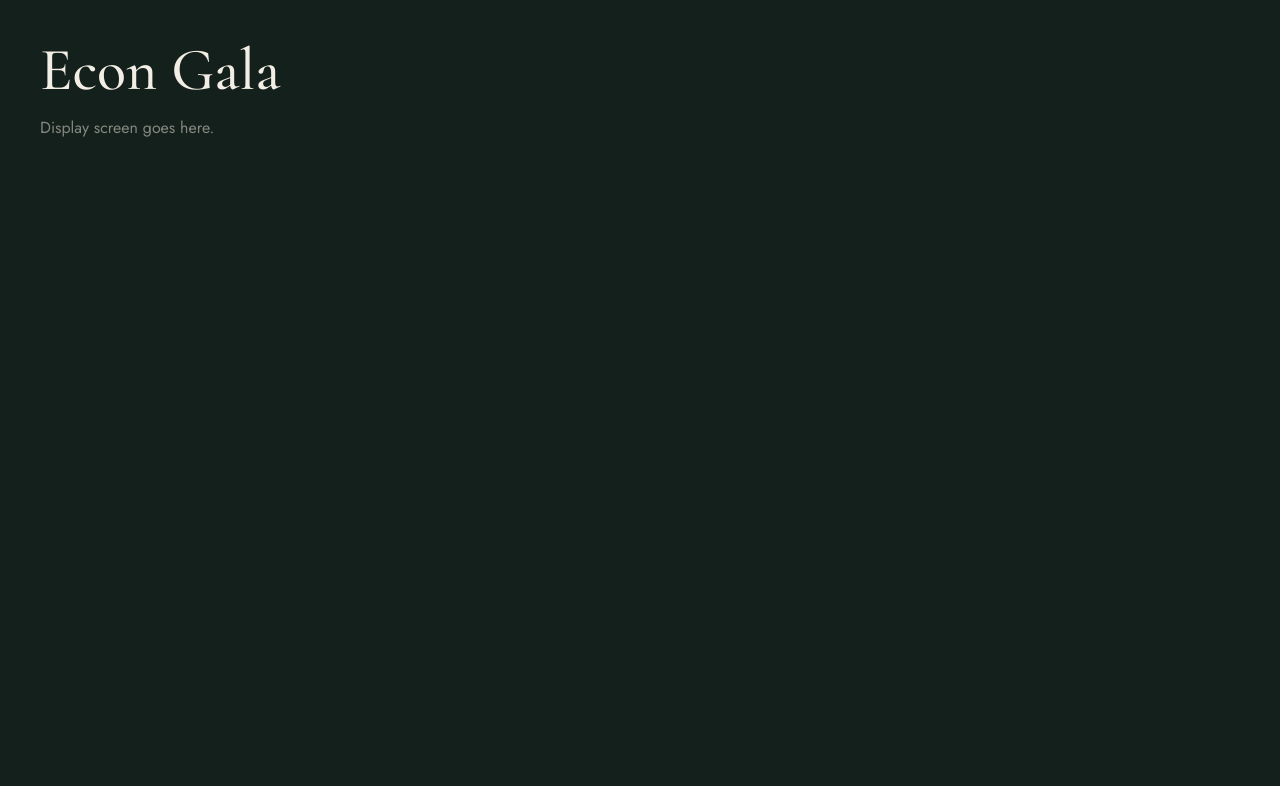
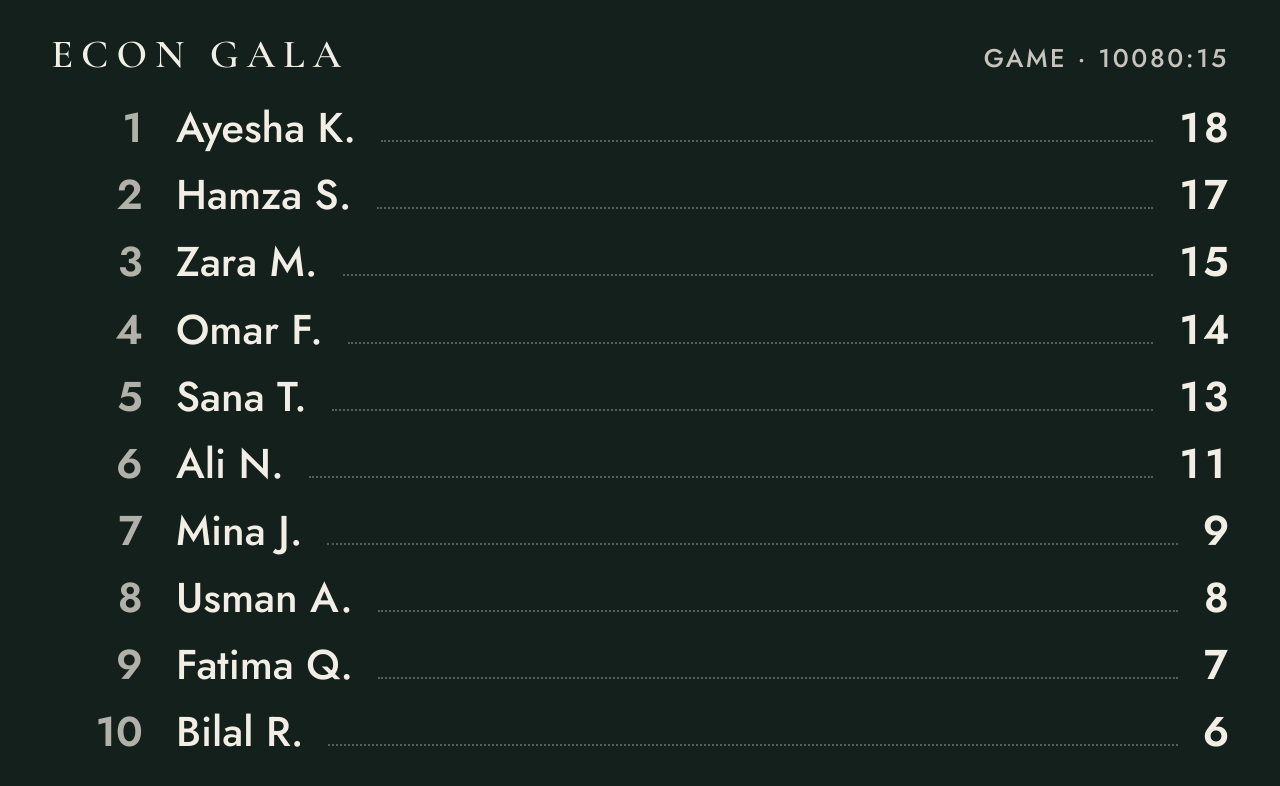
Before and after one commit to bilalakram2427-wq/econ-gala, a Next.js app: page /display in a window 1280 px wide. Shown: the top 786 px of the page. Built offline with nearby package versions, Linux system fonts and the light colour scheme.

Commit message:
Display: top 10 board with auto-recovery

```diff
--- a/app/(display)/display/page.tsx
+++ b/app/(display)/display/page.tsx
@@ -3,20 +3,194 @@
 /**
  * BIG SCREEN — Task 2.
  *
- * Runs unattended on a laptop plugged into a projector for over an hour.
- * Dark theme, very large type, readable at dusk from across a lawn.
+ * Projected outdoors at dusk and left alone for over an hour. Ivory on forest,
+ * no scrollbars, no cursor, no interaction. Shows the top 10 only.
  *
- * It must recover on its own: if the network drops or the laptop sleeps, it
- * reconnects and keeps going with nobody touching it. Test that by turning
- * the wifi off and on again.
+ * It must heal itself. If the wifi drops or the laptop sleeps:
+ *   - the last good standings stay on screen (never a blank page or an error),
+ *   - a small "Reconnecting…" note appears after 20 seconds without fresh data,
+ *   - polling restarts by itself when the network comes back, when the tab
+ *     becomes visible again, and every 30 seconds while data is stale (a
+ *     request that hung during sleep can never time out on its own).
+ *
+ * The display polls instead of using realtime. The guide allows either, and an
+ * 8-second lag on a leaderboard is not noticeable. All data comes from lib/api.
  */
 
+import { useEffect, useRef, useState } from 'react';
+import { Countdown } from '@/components/ui';
+import { adminApi, api, poll } from '@/lib/api';
+import { GAME, POLL_MS } from '@/lib/config';
+import type { GameState, LeaderboardRow } from '@/lib/types';
+
+/**
+ * End of the main round, 6:30 PM Karachi on gala day. This only draws the
+ * countdown in the corner. The server decides when the game really ends.
+ */
+const GAME_ENDS_AT = '2026-11-19T18:30:00+05:00';
+
+/** No fresh data for this long -> show the reconnecting note. */
+const STALE_AFTER_MS = 20_000;
+/** While stale, restart polling this often in case a request is stuck. */
+const KICK_EVERY_MS = 30_000;
+
+/** What the big screen calls each phase. COMEBACK looks like GAME on purpose:
+ *  the comeback round is announced by the host, not by this screen. */
+const PHASE_LABEL: Record<GameState, string> = {
+  SETUP: 'GETTING READY',
+  CHECKIN: 'CHECK-IN',
+  GAME: 'GAME',
+  COMEBACK: 'GAME',
+  LOCKED: 'FINAL SCORES',
+  VERIFIED: 'FINAL SCORES',
+  REVEALED: 'WINNERS',
+};
+
 export default function DisplayPage() {
+  const [rows, setRows] = useState<LeaderboardRow[] | null>(null);
+  const [status, setStatus] = useState<{ state: GameState; paused: boolean } | null>(null);
+  const [reconnecting, setReconnecting] = useState(false);
+  // Changing this restarts both polls straight away.
+  const [restartKey, setRestartKey] = useState(0);
+
+  const lastOkRef = useRef<number>(Date.now());
+  const lastKickRef = useRef<number>(Date.now());
+
+  /* ---------------------------------------------------------- the polls */
+
+  useEffect(
+    () =>
+      poll(
+        api.top10,
+        POLL_MS.realtimeFallback,
+        (data) => {
+          setRows(data);
+          lastOkRef.current = Date.now();
+        },
+        () => {
+          /* keep whatever is on screen; the stale timer shows the note */
+        },
+      ),
+    [restartKey],
+  );
+
+  // The phase and pause flag. If this one fails the corner just stays as it was.
+  useEffect(
+    () =>
+      poll(
+        adminApi.overview,
+        POLL_MS.realtimeFallback,
+        (d) => setStatus({ state: d.state, paused: d.paused }),
+        () => {},
+      ),
+    [restartKey],
+  );
+
+  /* ----------------------------------------------------- self-healing */
+
+  useEffect(() => {
+    const kick = () => {
+      lastKickRef.current = Date.now();
+      setRestartKey((k) => k + 1);
+    };
+    const onVisible = () => {
+      if (document.visibilityState === 'visible') kick();
+    };
+
+    window.addEventListener('online', kick);
+    document.addEventListener('visibilitychange', onVisible);
+
+    // Once a second: decide whether to show the note, and nudge polling if stuck.
+    const id = setInterval(() => {
+      const age = Date.now() - lastOkRef.current;
+      const stale = age > STALE_AFTER_MS;
+      setReconnecting(stale);
+      if (stale && Date.now() - lastKickRef.current > KICK_EVERY_MS) kick();
+    }, 1000);
+
+    return () => {
+      window.removeEventListener('online', kick);
+      document.removeEventListener('visibilitychange', onVisible);
+      clearInterval(id);
+    };
+  }, []);
+
+  /* -------------------------------------------------------------- render */
+
+  const top = (rows ?? []).slice(0, GAME.leaderboardTopN);
+  const showCountdown =
+    status !== null &&
+    !status.paused &&
+    (status.state === 'GAME' || status.state === 'COMEBACK');
+
   return (
-    <div className="min-h-dvh bg-forest text-ivory p-10">
-      {/* TODO Task 2: top 10, phase banner, countdown, auto-reconnect */}
-      <h1 className="font-heading text-6xl">Econ Gala</h1>
-      <p className="mt-4 text-ivory/50">Display screen goes here.</p>
+    <div className="fixed inset-0 grid cursor-none select-none grid-rows-[auto_1fr] overflow-hidden bg-forest px-[4vw] py-[3vh] text-ivory">
+      {/* Corner: title on the left, phase and countdown on the right. */}
+      <header className="flex items-baseline justify-between">
+        <h1
+          className="font-heading font-semibold tracking-[0.2em]"
+          style={{ fontSize: 'clamp(1.5rem, 5vh, 5rem)' }}
+        >
+          ECON GALA
+        </h1>
+        <div
+          className="font-body font-medium tracking-widest text-ivory/80"
+          style={{ fontSize: 'clamp(1rem, 3.2vh, 3rem)' }}
+        >
+          {status ? (status.paused ? 'PAUSED' : PHASE_LABEL[status.state]) : ''}
+          {showCountdown ? (
+            <>
+              {' · '}
+              <Countdown to={GAME_ENDS_AT} />
+            </>
+          ) : null}
+        </div>
+      </header>
+
+      {/* The top 10. */}
+      <main className="flex min-h-0 flex-col justify-evenly">
+        {rows === null ? (
+          <p
+            className="text-center text-ivory/70"
+            style={{ fontSize: 'clamp(1.25rem, 4vh, 4rem)' }}
+          >
+            Loading…
+          </p>
+        ) : top.length === 0 ? (
+          <p
+            className="text-center text-ivory/80"
+            style={{ fontSize: 'clamp(1.5rem, 5vh, 5rem)' }}
+          >
+            Waiting for the first connections…
+          </p>
+        ) : (
+          top.map((r) => (
+            <div
+              key={`${r.rank}-${r.display_name}`}
+              className="flex items-baseline"
+              style={{ fontSize: 'clamp(1.5rem, 5.2vh, 6rem)', lineHeight: 1.1 }}
+            >
+              <span className="w-[2.2em] text-right font-semibold text-ivory/70">
+                {r.rank}
+              </span>
+              <span className="ml-[0.8em] font-medium">{r.display_name}</span>
+              <span className="mx-[0.6em] flex-1 border-b-2 border-dotted border-ivory/30" />
+              <span className="font-semibold tabular-nums">{r.score}</span>
+            </div>
+          ))
+        )}
+      </main>
+
+      {/* Only appears when data is stale. Fixed position, so nothing jumps. */}
+      {reconnecting ? (
+        <div
+          role="status"
+          className="fixed bottom-[2vh] right-[3vw] text-ivory/70"
+          style={{ fontSize: 'clamp(0.9rem, 2.2vh, 2rem)' }}
+        >
+          Reconnecting…
+        </div>
+      ) : null}
     </div>
   );
 }
```
